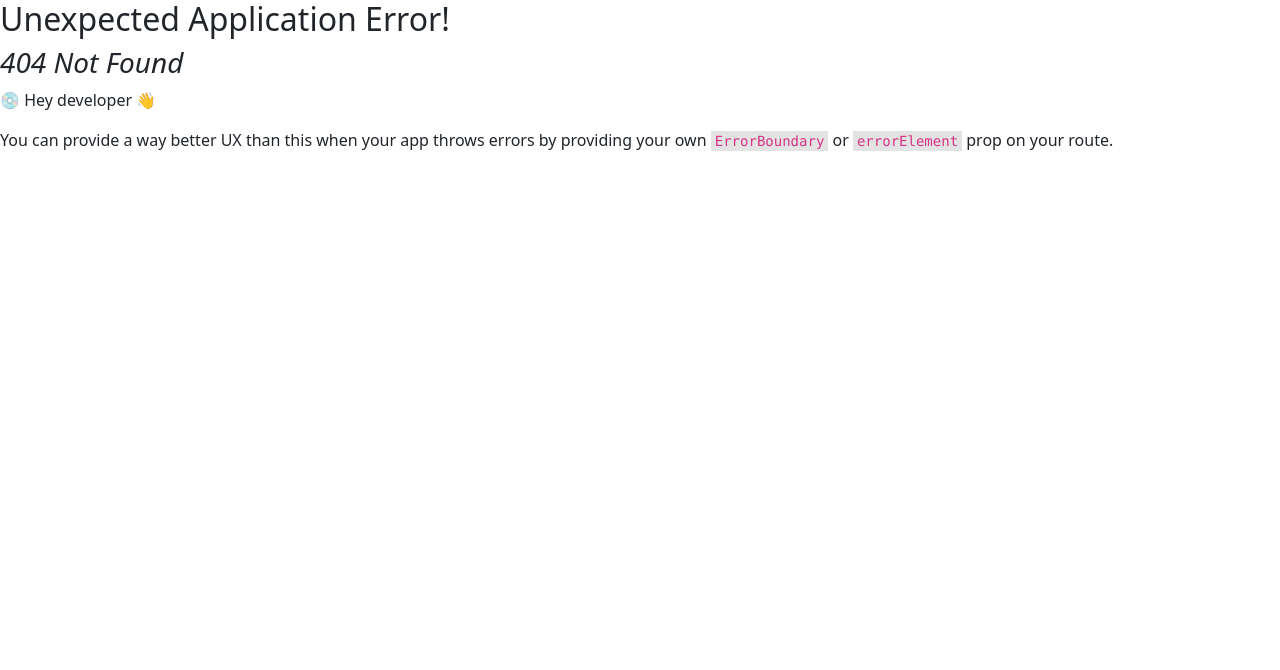
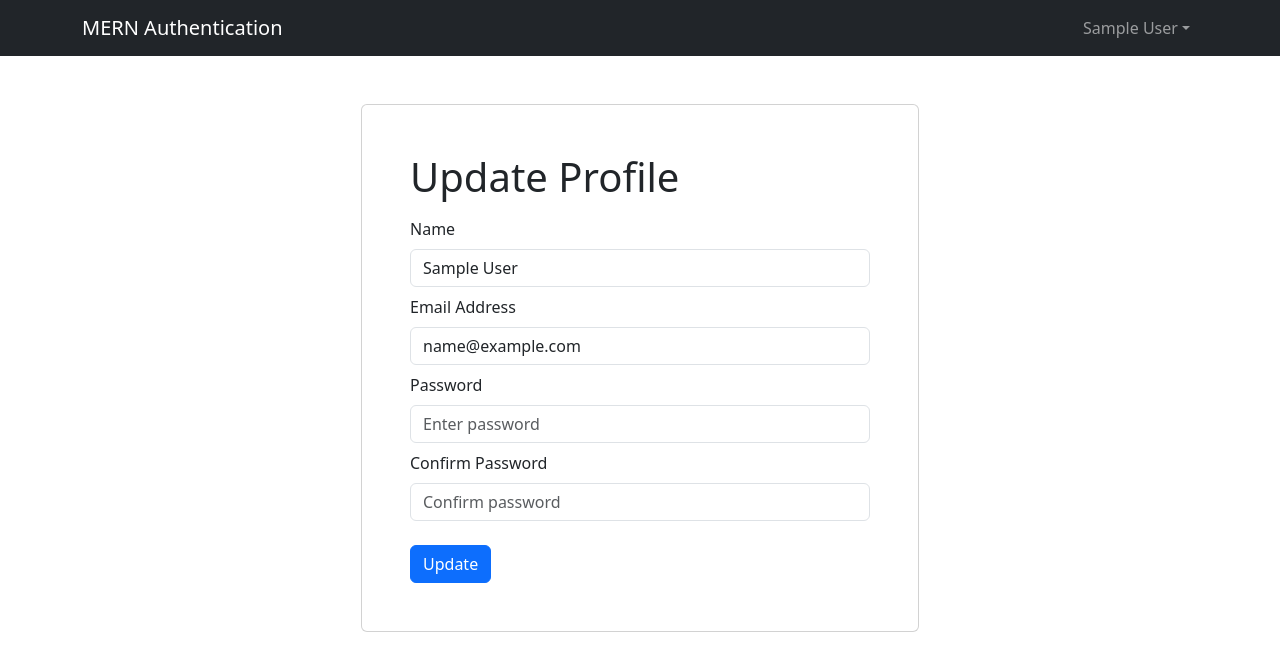
Before and after one commit to katarzyna-stepczynska/Authentication-Template-MERN, a React (Vite) app in the folder client/: page /profile in a window 1280 px wide. Before the commit this address had no page. Shown: the top 670 px of the page. Built offline with nearby package versions, Linux system fonts and the light colour scheme; sample sign-in values are in the browser's storage.

Commit message:
add update profile functionality to profile screen when is logged in

```diff
--- /dev/null
+++ b/client/src/components/PrivateRoute.jsx
@@ -0,0 +1,9 @@
+import { Navigate, Outlet } from "react-router-dom";
+import { useSelector } from "react-redux";
+
+const PrivateRoute = () => {
+  const { userInfo } = useSelector((state) => state.auth);
+  return userInfo ? <Outlet /> : <Navigate to="/login" replace />;
+};
+
+export default PrivateRoute;
--- a/client/src/main.jsx
+++ b/client/src/main.jsx
@@ -11,9 +11,11 @@
 import App from "./App.jsx";
 import "bootstrap/dist/css/bootstrap.min.css";
 import "./index.css";
+import PrivateRoute from "./components/PrivateRoute.jsx";
 import HomeScreen from "./screens/HomeScreen.jsx";
 import LoginScreen from "./screens/LoginScreen.jsx";
 import RegisterScreen from "./screens/RegisterScreen.jsx";
+import ProfileScreen from "./screens/ProfileScreen.jsx";
 
 const router = createBrowserRouter(
   createRoutesFromElements(
@@ -21,6 +23,10 @@
       <Route index={true} path="/" element={<HomeScreen />} />
       <Route path="/login" element={<LoginScreen />} />
       <Route path="/register" element={<RegisterScreen />} />
+      {/* Private Route */}
+      <Route path="" element={<PrivateRoute />}>
+        <Route path="/profile" element={<ProfileScreen />} />
+      </Route>
     </Route>
   )
 );
--- /dev/null
+++ b/client/src/screens/ProfileScreen.jsx
@@ -0,0 +1,101 @@
+import { useState, useEffect } from "react";
+// import { Link, useNavigate } from 'react-router-dom';
+import { Form, Button } from "react-bootstrap";
+import { useDispatch, useSelector } from "react-redux";
+import FormContainer from "../components/FormContainer";
+import { toast } from "react-toastify";
+import Loader from "../components/Loader";
+import { useUpdateUserMutation } from "../slices/usersApiSlice";
+import { setCredentials } from "../slices/authSlice";
+
+const ProfileScreen = () => {
+  const [email, setEmail] = useState("");
+  const [name, setName] = useState("");
+  const [password, setPassword] = useState("");
+  const [confirmPassword, setConfirmPassword] = useState("");
+
+  const dispatch = useDispatch();
+
+  const { userInfo } = useSelector((state) => state.auth);
+
+  const [updateProfile, { isLoading }] = useUpdateUserMutation();
+
+  useEffect(() => {
+    setName(userInfo.name);
+    setEmail(userInfo.email);
+  }, [userInfo.email, userInfo.name]);
+
+  const submitHandler = async (e) => {
+    e.preventDefault();
+    if (password !== confirmPassword) {
+      toast.error("Passwords do not match");
+    } else {
+      try {
+        const res = await updateProfile({
+          _id: userInfo._id,
+          name,
+          email,
+          password,
+        }).unwrap();
+        console.log(res);
+        dispatch(setCredentials(res));
+        toast.success("Profile updated successfully");
+      } catch (err) {
+        toast.error(err?.data?.message || err.error);
+      }
+    }
+  };
+  return (
+    <FormContainer>
+      <h1>Update Profile</h1>
+
+      <Form onSubmit={submitHandler}>
+        <Form.Group className="my-2" controlId="name">
+          <Form.Label>Name</Form.Label>
+          <Form.Control
+            type="name"
+            placeholder="Enter name"
+            value={name}
+            onChange={(e) => setName(e.target.value)}
+          ></Form.Control>
+        </Form.Group>
+        <Form.Group className="my-2" controlId="email">
+          <Form.Label>Email Address</Form.Label>
+          <Form.Control
+            type="email"
+            placeholder="Enter email"
+            value={email}
+            onChange={(e) => setEmail(e.target.value)}
+          ></Form.Control>
+        </Form.Group>
+        <Form.Group className="my-2" controlId="password">
+          <Form.Label>Password</Form.Label>
+          <Form.Control
+            type="password"
+            placeholder="Enter password"
+            value={password}
+            onChange={(e) => setPassword(e.target.value)}
+          ></Form.Control>
+        </Form.Group>
+
+        <Form.Group className="my-2" controlId="confirmPassword">
+          <Form.Label>Confirm Password</Form.Label>
+          <Form.Control
+            type="password"
+            placeholder="Confirm password"
+            value={confirmPassword}
+            onChange={(e) => setConfirmPassword(e.target.value)}
+          ></Form.Control>
+        </Form.Group>
+
+        <Button type="submit" variant="primary" className="mt-3">
+          Update
+        </Button>
+
+        {isLoading && <Loader />}
+      </Form>
+    </FormContainer>
+  );
+};
+
+export default ProfileScreen;
--- a/client/src/slices/usersApiSlice.js
+++ b/client/src/slices/usersApiSlice.js
@@ -23,8 +23,19 @@
         method: "POST",
       }),
     }),
+    updateUser: builder.mutation({
+      query: (data) => ({
+        url: `${USERS_URL}/profile`,
+        method: "PUT",
+        body: data,
+      }),
+    }),
   }),
 });
 
-export const { useLoginMutation, useLogoutMutation, useRegisterMutation } =
-  usersApiSlice;
+export const {
+  useLoginMutation,
+  useLogoutMutation,
+  useRegisterMutation,
+  useUpdateUserMutation,
+} = usersApiSlice;
```
